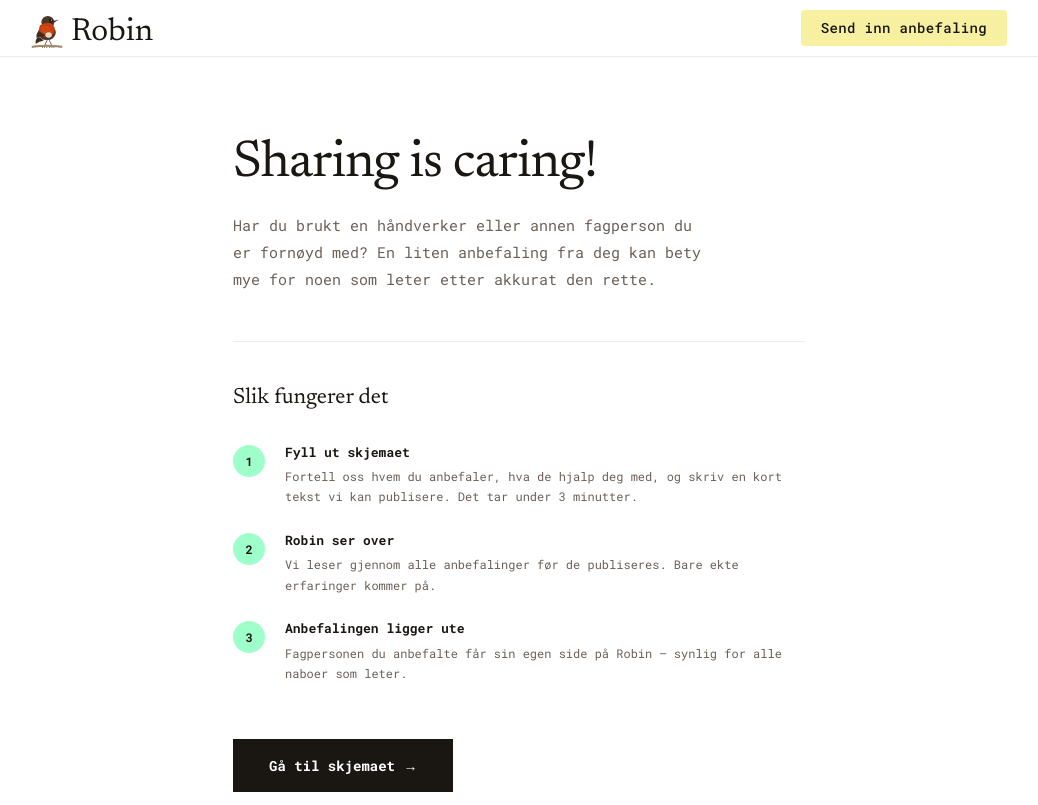
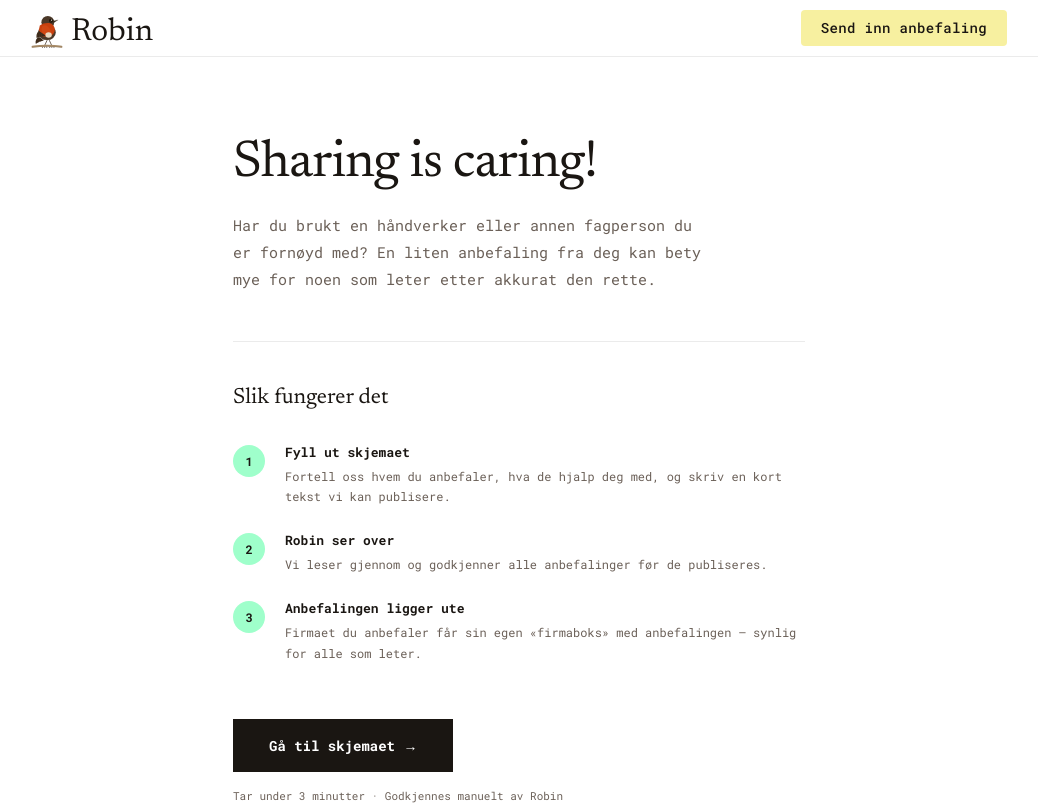
Before and after one commit to idameland/robin, a Next.js app: page /send-anbefaling in a window 1280 px wide. Shown: the top 805 px of the page, without its empty margins (121-1159 px from the left). Built offline with nearby package versions, Linux system fonts and the light colour scheme.

Commit message:
Oppdater tekster i steg 1-2-3

```diff
--- a/app/send-anbefaling/page.tsx
+++ b/app/send-anbefaling/page.tsx
@@ -9,17 +9,17 @@
   {
     tittel: "Fyll ut skjemaet",
     beskrivelse:
-      "Fortell oss hvem du anbefaler, hva de hjalp deg med, og skriv en kort tekst vi kan publisere. Det tar under 3 minutter.",
+      "Fortell oss hvem du anbefaler, hva de hjalp deg med, og skriv en kort tekst vi kan publisere.",
   },
   {
     tittel: "Robin ser over",
     beskrivelse:
-      "Vi leser gjennom alle anbefalinger før de publiseres. Bare ekte erfaringer kommer på.",
+      "Vi leser gjennom og godkjenner alle anbefalinger før de publiseres.",
   },
   {
     tittel: "Anbefalingen ligger ute",
     beskrivelse:
-      "Fagpersonen du anbefalte får sin egen side på Robin — synlig for alle naboer som leter.",
+      "Firmaet du anbefaler får sin egen «firmaboks» med anbefalingen — synlig for alle som leter.",
   },
 ];
 
```
